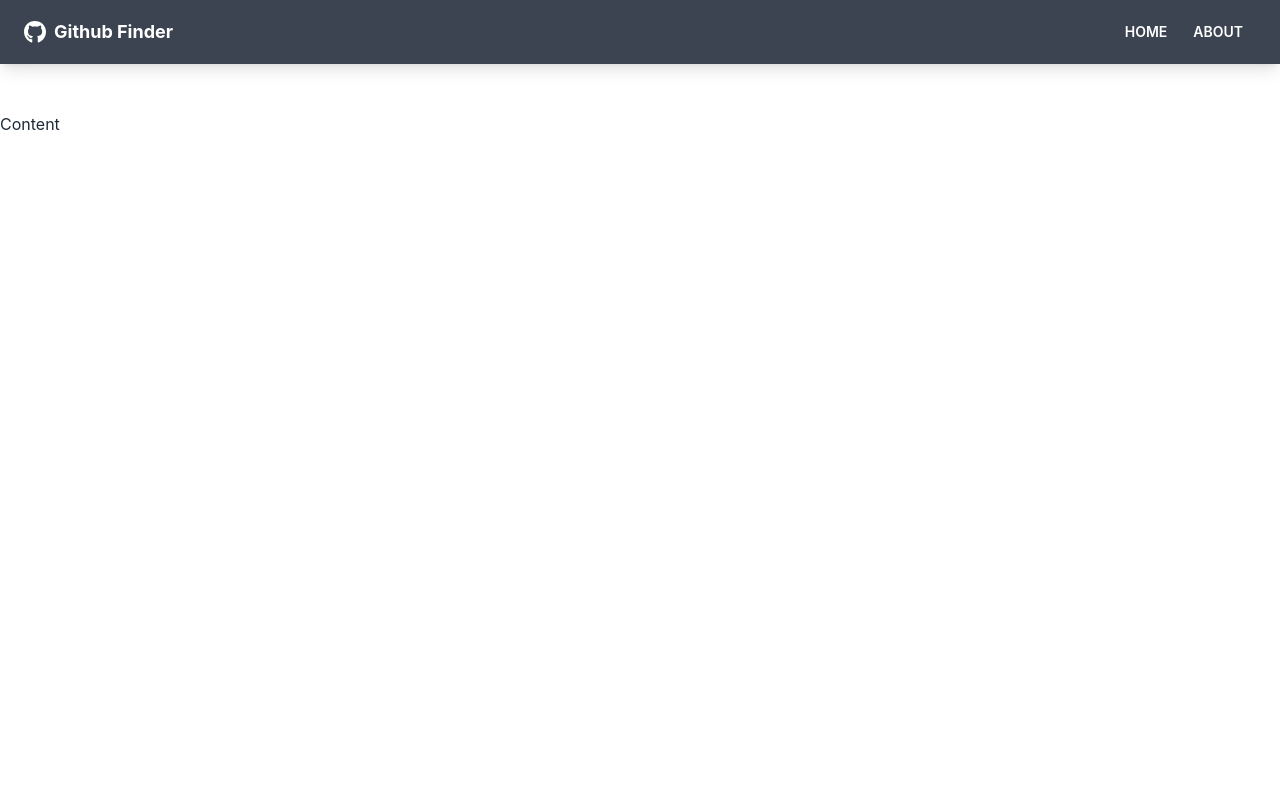
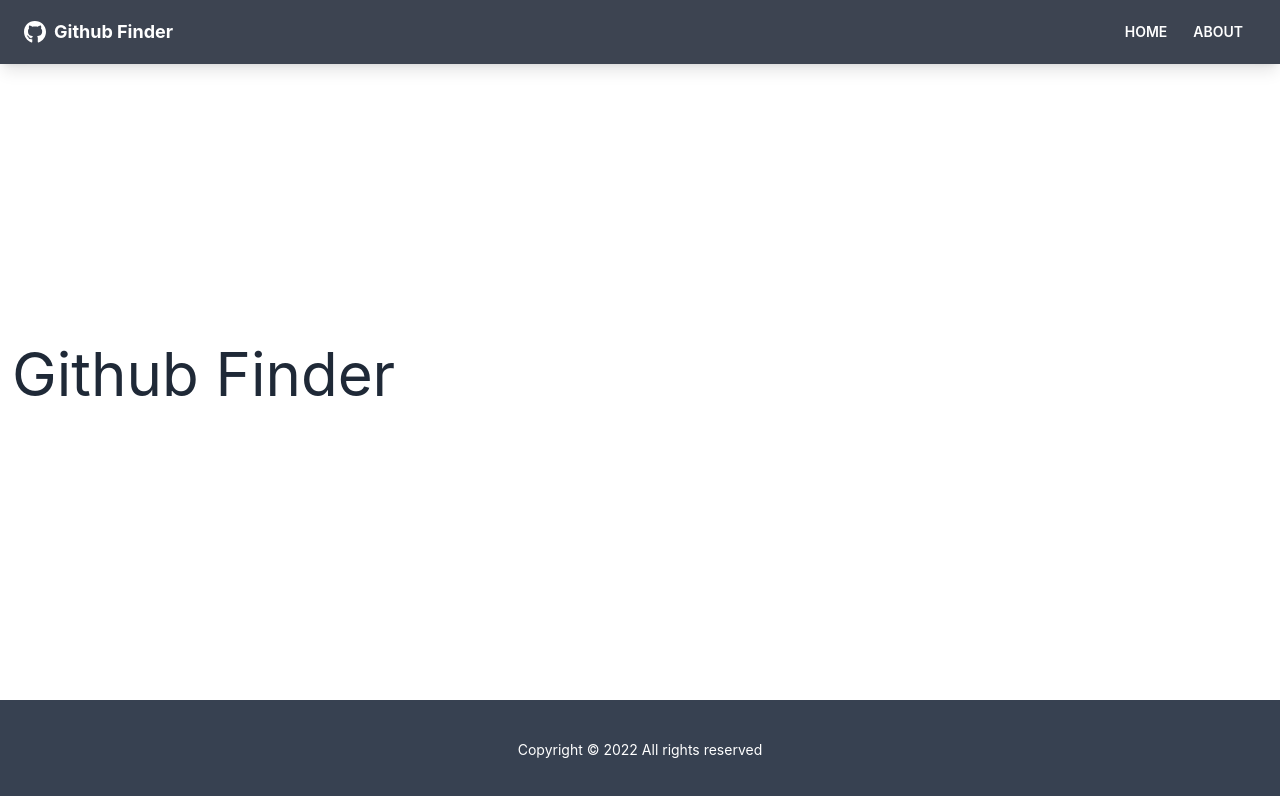
Before and after one commit to snieto10/github, a React (Create React App) app: page /about in a window 1280 px wide. Shown: the top 796 px of the page. Built offline with nearby package versions, Linux system fonts and the light colour scheme.

Commit message:
ready to start section 9

```diff
--- a/src/App.js
+++ b/src/App.js
@@ -1,13 +1,24 @@
-import { BrowserRouter as Router, Route } from "react-router-dom";
+import { BrowserRouter as Router, Route, Routes } from "react-router-dom";
 import Navbar from "./components/layout/Navbar";
-import { screen } from "@testing-library/react";
+import Footer from "./components/layout/Footer";
+import Home from "./pages/Home";
+import About from "./pages/About";
+import NotFound from "./pages/NotFound";
 
 function App() {
   return (
     <Router>
-      <div className="flex flex-col ustify-between h-screen">
+      <div className="flex flex-col justify-between h-screen">
         <Navbar />
-        <main>Content</main>
+        <main className="container mx-auto px-3 pb-12">
+          <Routes>
+            <Route path="/" element={<Home />} />
+            <Route path="/about" element={<About />} />
+            <Route path="/notfound" element={<NotFound />} />
+            <Route path="/*" element={<NotFound />} />
+          </Routes>
+        </main>
+        <Footer />
       </div>
     </Router>
   );
--- /dev/null
+++ b/src/components/layout/Footer.jsx
@@ -0,0 +1,12 @@
+function Footer() {
+  const footerYear = new Date().getFullYear();
+  return (
+    <footer className="footer p-10 bg-gray-700 text-primary-content footer-center">
+      <div>
+        <p>Copyright &copy; {footerYear} All rights reserved</p>
+      </div>
+    </footer>
+  );
+}
+
+export default Footer;
--- /dev/null
+++ b/src/pages/About.jsx
@@ -0,0 +1,11 @@
+import React from "react";
+
+function About() {
+  return (
+    <div>
+      <h1 className="text-6xl mb-4">Github Finder</h1>
+    </div>
+  );
+}
+
+export default About;
--- /dev/null
+++ b/src/pages/Home.jsx
@@ -0,0 +1,11 @@
+import React from "react";
+
+function Home() {
+  return (
+    <div>
+      <h1 className="text-6xl">Welcome</h1>
+    </div>
+  );
+}
+
+export default Home;
--- /dev/null
+++ b/src/pages/NotFound.jsx
@@ -0,0 +1,20 @@
+import React from "react";
+import { FaHome } from "react-icons/fa";
+import { Link } from "react-router-dom";
+
+function NotFound() {
+  return (
+    <div className="hero">
+      <div className="text-center hero-content">
+        <h1 className="text-8xl font-bold mb-8"> Ooops!</h1>
+        <p className="text-5xl mb-8">404 - Page not Found!</p>
+        <Link className="btn btn-primary btn-lg" to="/">
+          <FaHome className="mr-2" />
+          Back to Home
+        </Link>
+      </div>
+    </div>
+  );
+}
+
+export default NotFound;
```
